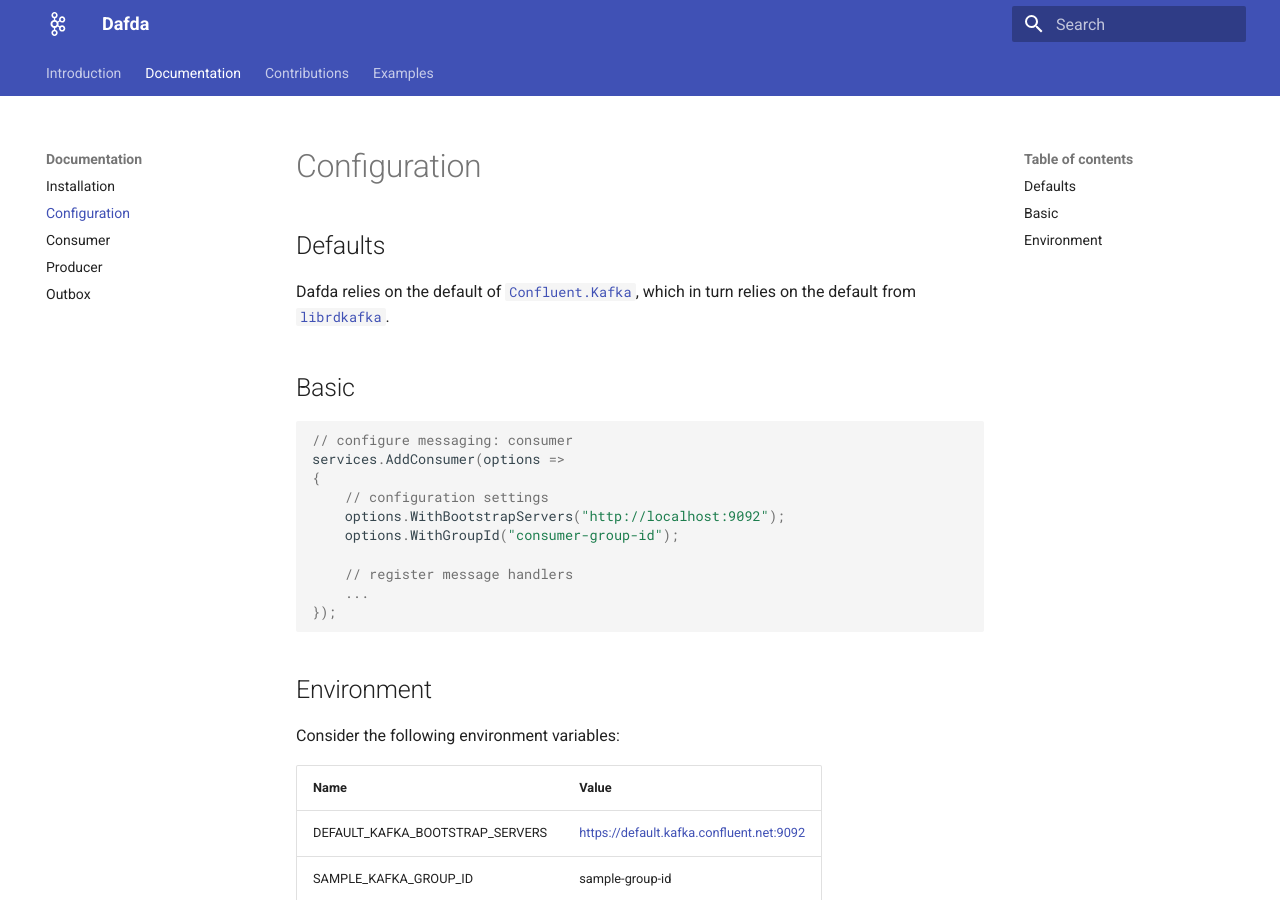
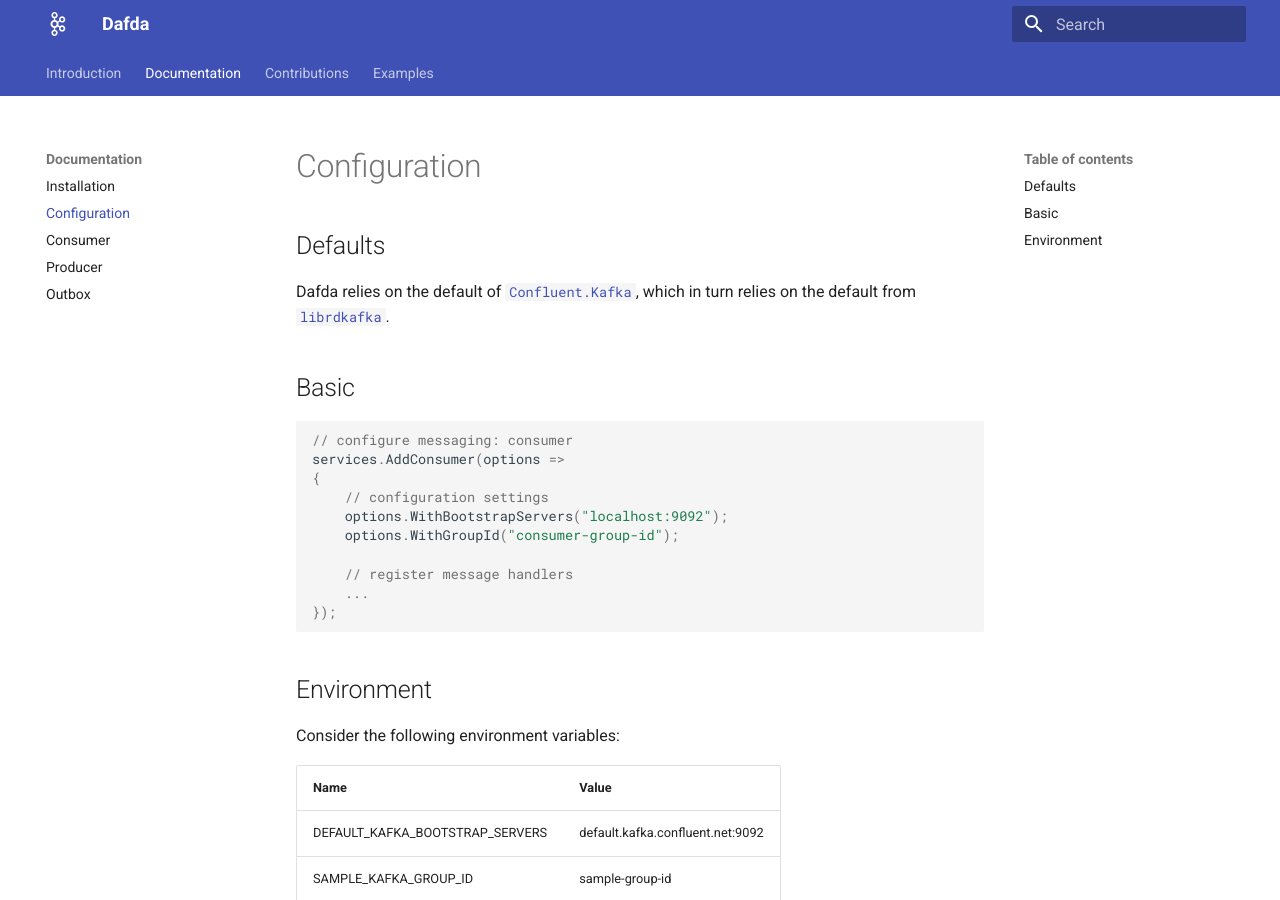
Before and after one commit to dfds/dafda, an MkDocs documentation site: the page built from docs/docs/configuration.md, in a window 1280 px wide and 900 px high. Built offline with MkDocs 1.6.1 and Material for MkDocs 9.7.7, drawn with Linux system fonts in a browser that asks for light colours; old or Windows-style settings are respelled for this version of MkDocs; some of the changed lines change nothing that is shown.

Commit message:
Remove http from kafka bootstrap server

```diff
--- a/docs/docs/configuration.md
+++ b/docs/docs/configuration.md
@@ -11,7 +11,7 @@ Dafda relies on the default of [`Confluent.Kafka`](https://github.com/confluenti
 services.AddConsumer(options =>
 {
     // configuration settings
-    options.WithBootstrapServers("http://localhost:9092");
+    options.WithBootstrapServers("localhost:9092");
     options.WithGroupId("consumer-group-id");
 
     // register message handlers
@@ -25,7 +25,7 @@ Consider the following environment variables:
 
 | Name                            | Value                                    |
 |---------------------------------|------------------------------------------|
-| DEFAULT_KAFKA_BOOTSTRAP_SERVERS | https://default.kafka.confluent.net:9092 |
+| DEFAULT_KAFKA_BOOTSTRAP_SERVERS | default.kafka.confluent.net:9092         |
 | SAMPLE_KAFKA_GROUP_ID           | sample-group-id                          |
 
 The following:
```
